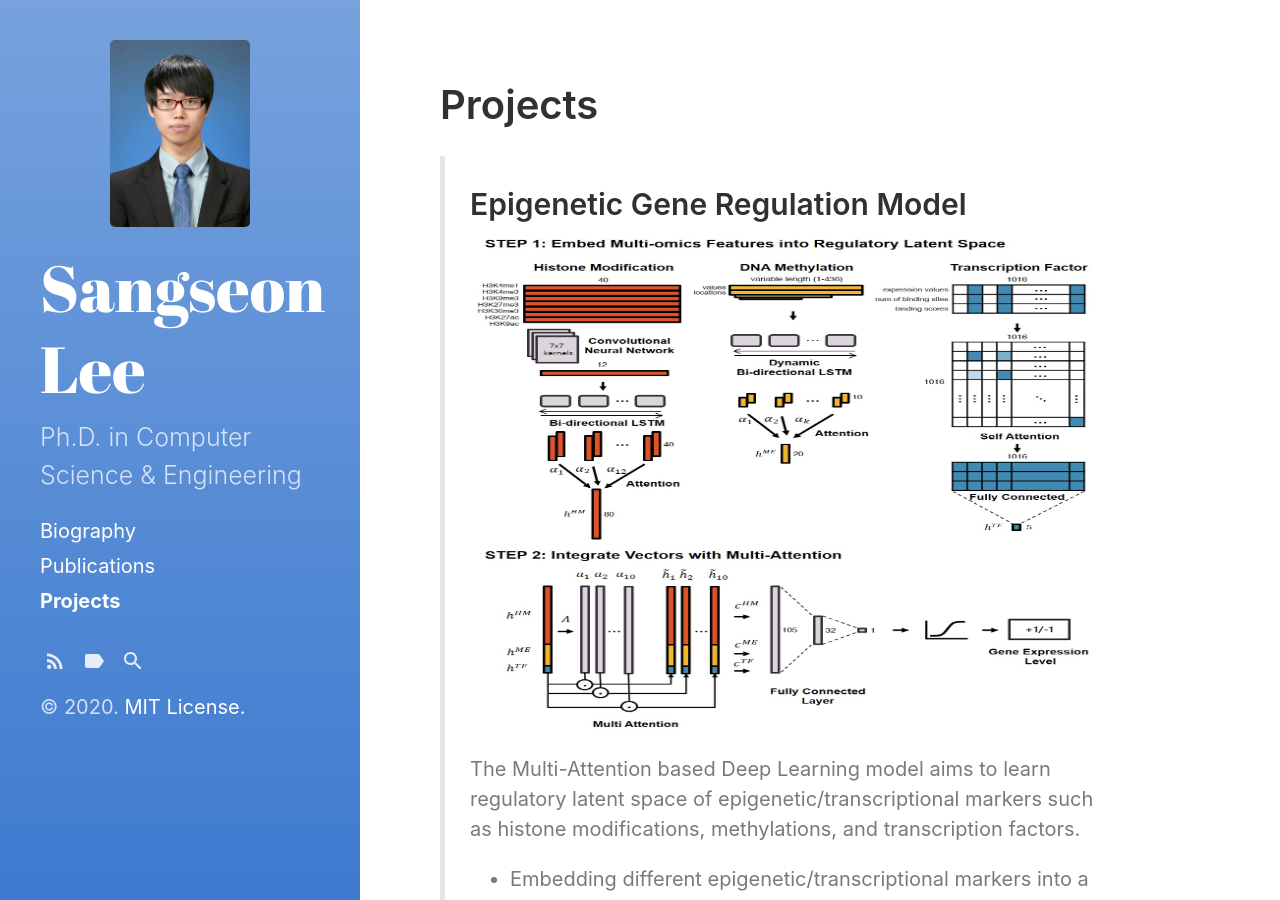
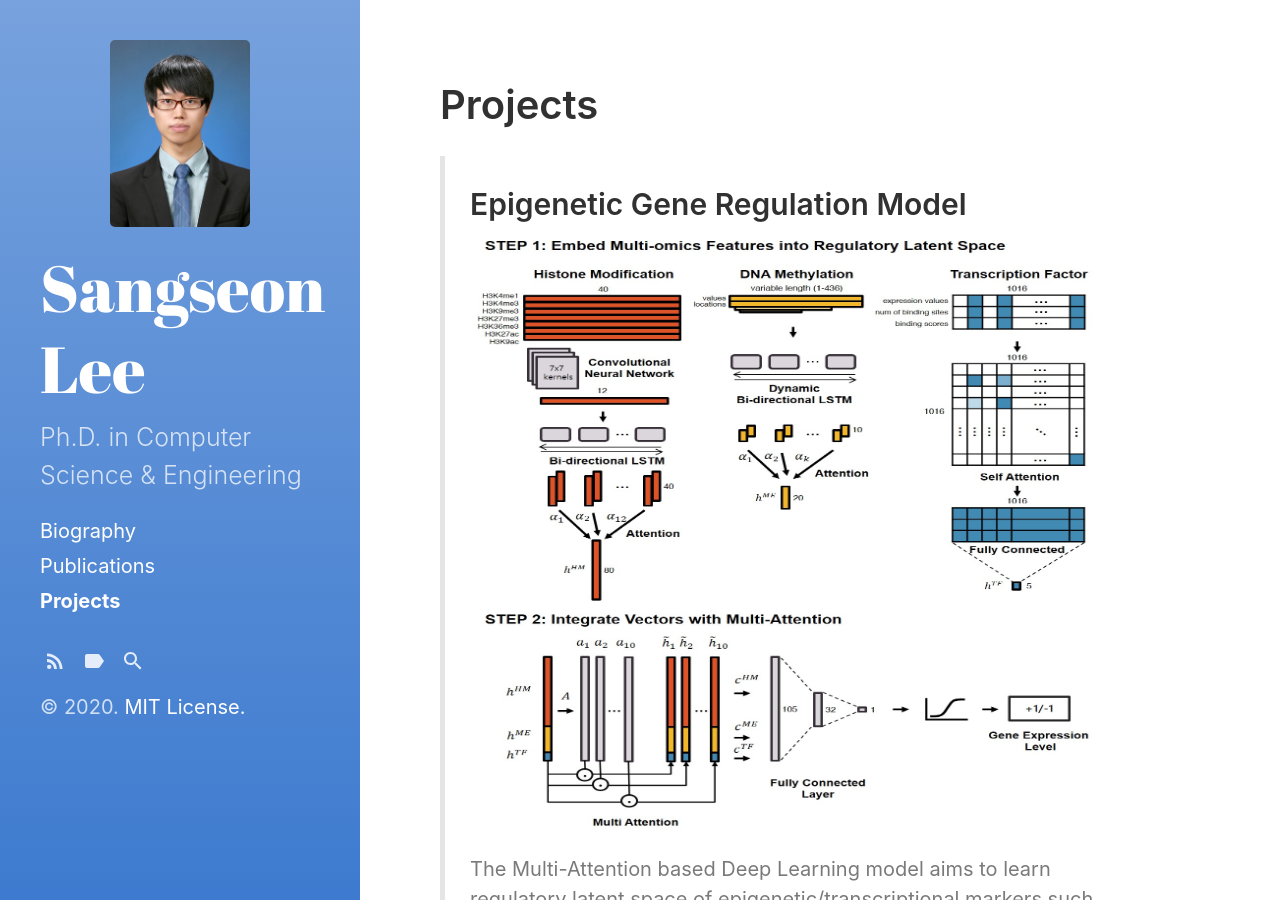
Before and after one commit to smaster7/smaster7.github.io, a Jekyll site: the page built from Projects.md, in a window 1280 px wide and 900 px high. Built offline with Jekyll 4.4.1, drawn with Linux system fonts in a browser that asks for light colours.

Commit message:
Page width

```diff
--- a/Projects.md
+++ b/Projects.md
@@ -7,7 +7,7 @@ sidebar_sort_order: 3
 
 
 > ## Epigenetic Gene Regulation Model
-<img src="assets/img/CellLa.jpg" style="width:800px; height:500px;" />
+<img src="assets/img/CellLa.jpg" style="display: block; margin-left: auto; margin-right: auto; width:850px; height:600px;" />
 <!--
 <img src="assets/img/CellLa.jpg" style="width:800px; height:500px;" />
 ![placeholder](/assets/img/CellLa.jpg/800x400 "CellLa")
@@ -20,7 +20,7 @@ The Multi-Attention based Deep Learning model aims to learn regulatory latent sp
 * Reveal the cell-type-specific gene regulation mechanisms and enriched genes in terms of their functions and epigenetic regulation.
 
 > ## Pathway Attention Model
-<img src="assets/img/GCN_MAE.png" style="width:800px; height:300px;" />
+<img src="assets/img/GCN_MAE.png" style="display: block; margin-left: auto; margin-right: auto; width:1000px; height:400px;" />
 The pathway attention model is an explainable deep learning model for predicting cancer subtypes using gene expression data and biological pathways.
 * Capturing localized gene expression patterns in pathways by graph convolutional networks (GCNs)
 * Reproducing biological mechanisms by combining results of GCN with multi-attention based ensemble
@@ -28,7 +28,7 @@ The pathway attention model is an explainable deep learning model for predicting
 
 
 > ## RKSS Kernel
-<img src="assets/img/RKSS_kernel.png" style="width:800px; height:400px;" />
+<img src="assets/img/RKSS_kernel.png" style="display: block; margin-left: auto; margin-right: auto; width:900px; height:400px;" />
 RKSS kernel aims to measure similarity of DNA sequences in terms of evolutionary distance.
 * Extension of the k-spectrum string kernel by utilizing two features for comparative and evolutionary sequence comparison
 * Building a common k-mers template "landmark" to mimic common ancestors and reduce features
@@ -37,7 +37,7 @@ RKSS kernel aims to measure similarity of DNA sequences in terms of evolutionary
 * Landmark space that is constructed using RKSS kernel effectively represents the genetic properties of the three regions: Order of three regions in terms of evolutionary information (exon > CpG island > intron)
 
 > ## MIDAS
-<img src="assets/img/MIDAS.png" style="width:800px; height:400px;" />
+<img src="assets/img/MIDAS.png" style="display: block; margin-left: auto; margin-right: auto; width:900px; height:400px;" />
 MIDAS determines condition specific subpaths, each of which has different activities across multiple phenotypes.
 * Utilizing explicit gene expression quantity information from RNA-seq data
 * Addressing subpath mining problem on multi-class by adopting statistical approaches
--- a/_sass/hydeout/_pagination.scss
+++ b/_sass/hydeout/_pagination.scss
@@ -48,6 +48,8 @@
   padding-bottom: $section-spacing;
 }
 
+
+
 // Undo for larger screens
 @media (min-width: $large-breakpoint) {
   .pagination > a {
```
Also changed, not shown: 5 other files.
